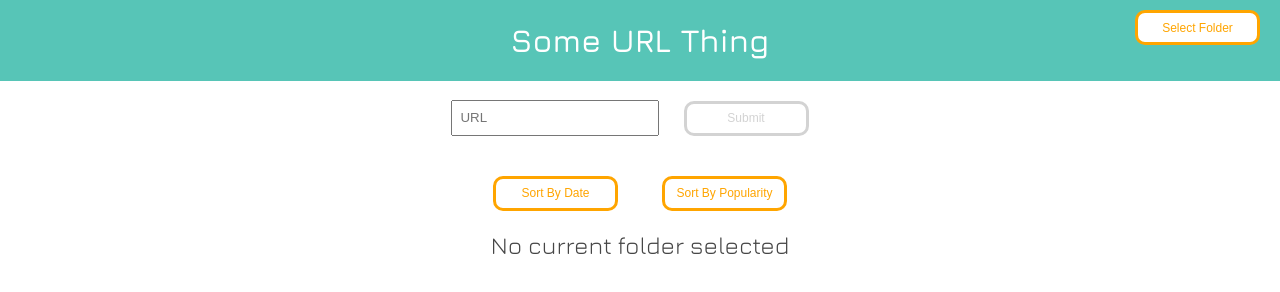
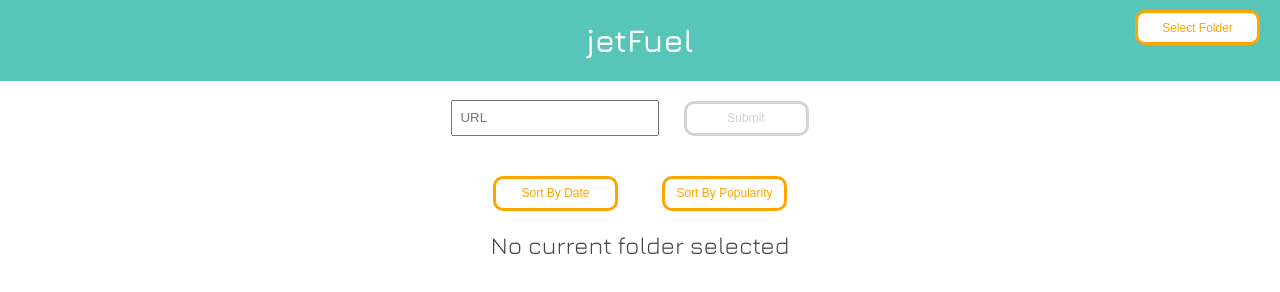
Before and after one commit to ActionJonny/jet-fuel, a website: page public/index.html in a window 1280 px wide. Drawn offline with nearby package versions, Linux system fonts and the light colour scheme.

Commit message:
title change

```diff
--- a/public/index.html
+++ b/public/index.html
@@ -5,12 +5,12 @@
     <meta name="viewport" content="width=device-width, initial-scale=1">
     <link rel="stylesheet" href="style.css" type="text/css">
     <link href="https://fonts.googleapis.com/css?family=Jura:400,600" rel="stylesheet">
-    <title>Some URL Thing</title>
+    <title>jetFuel</title>
   </head>
   <body class='body'>
 
     <header>
-      <h1 class="logo">Some URL Thing</h1>
+      <h1 class="logo">jetFuel</h1>
       <button class="current-folder">Select Folder</button>
     </header>
 
```
